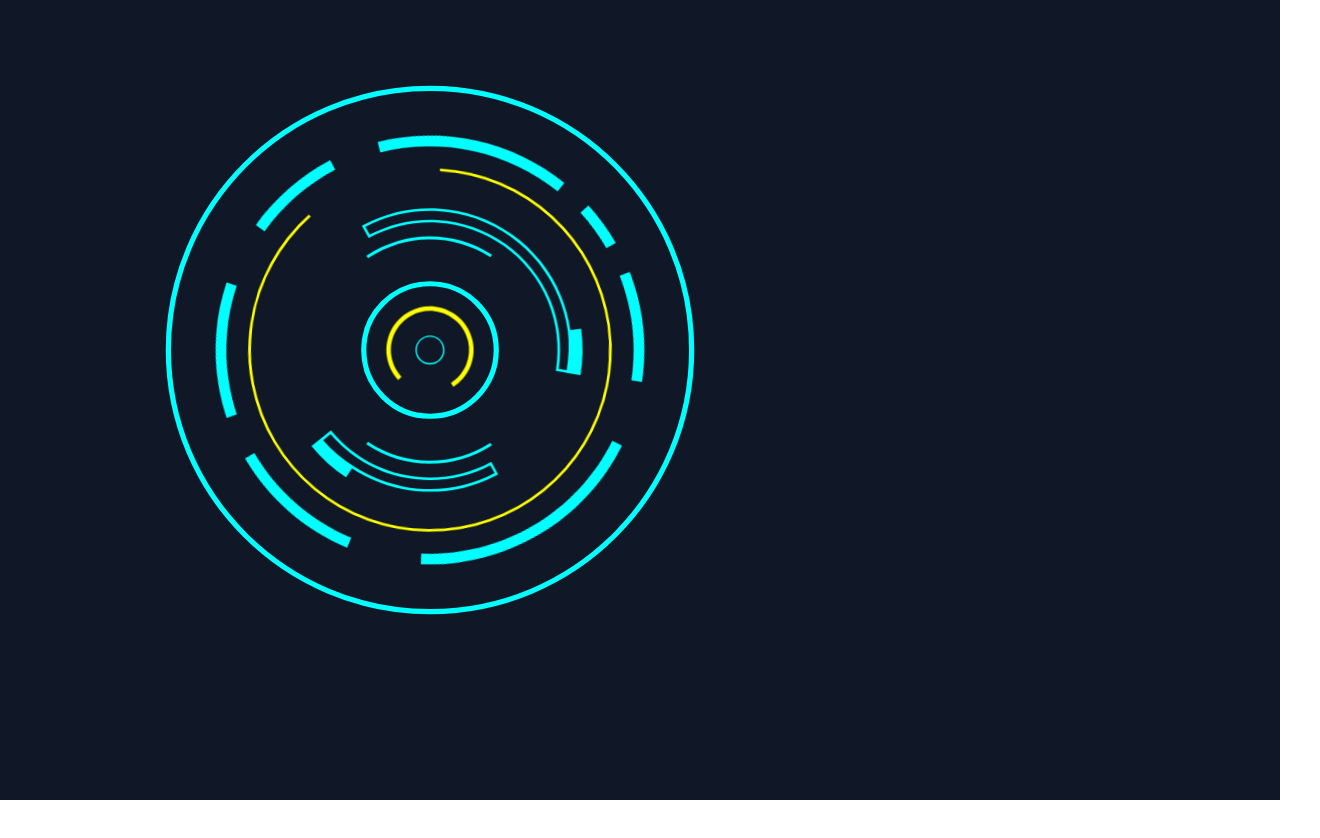
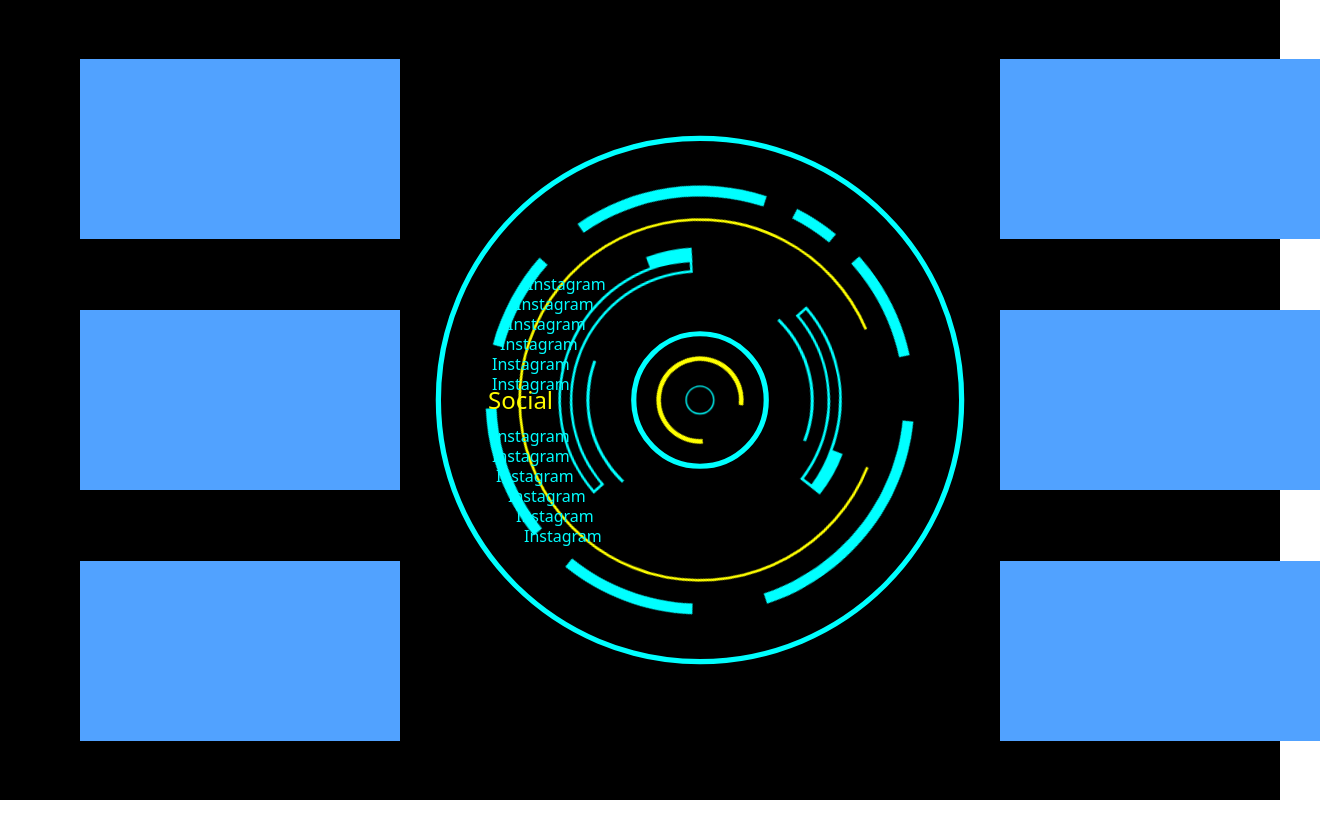
Before and after one commit to manjeetexe/HackathonSTJHON, a React (Vite) app in the folder Client/: page / in a window 1280 px wide. Shown: the top 838 px of the page, 1320 px wide, since content can reach past the window. Before the commit the page ends 800 px from the top, so only its background shows below. Built offline with nearby package versions, Linux system fonts and the light colour scheme.

Commit message:
UI updated

```diff
--- a/Client/src/App.jsx
+++ b/Client/src/App.jsx
@@ -4,22 +4,44 @@
 const App = () => {
   return (
     <>
-    <div className="h-screen w-screen bg-gray-900 px-20 ">
-      <div className="flex justify-between items-center">
-      {/* <div className='flex justify-evenly h-screen flex-col gap-3'>
+    <div className="h-screen w-screen bg-black  px-20 ">
+
+      <div className="flex justify-between relative items-center">
+
+      <div className='flex justify-evenly h-screen flex-col gap-3'>
           <div className='bg-blue-400 h-45 w-80'></div>
           <div className='bg-blue-400 h-45 w-80'></div>
+
           <div className='bg-blue-400 h-45 w-80'></div>
-        </div> */}
+        </div>
+        <div className='absolute  top-[34vh] z-10 -left-17'>
+          <h1 className='absolute text-[#02fdff] hover:text-[#fffb00] left-129'>Instagram</h1>
+          <h1 className=' absolute top-5 text-[#02fdff] hover:text-[#fffb00] left-126'>Instagram</h1>
+          <h1 className='absolute  text-[#02fdff] top-10 hover:text-[#fffb00] left-124'>Instagram</h1>
+          <h1 className=' absolute top-15 text-[#02fdff] hover:text-[#fffb00] left-122'>Instagram</h1>
+          <h1 className='absolute text-[#02fdff] top-20 hover:text-[#fffb00]  left-120'>Instagram</h1>
+          <h1 className=' absolute top-25 text-[#02fdff] hover:text-[#fffb00] left-120'>Instagram</h1>
+        </div>
+        <h1 className='text-2xl text-[#fffb00] z-10 hover:text-[#fffb00] absolute left-102'>Social</h1>
+        <div className='absolute  z-10 hover:text-[#fffb00] bottom-[47vh] -left-15'>
+          <h1 className='absolute text-[#02fdff] hover:text-[#fffb00]  left-118'>Instagram</h1>
+          <h1 className=' absolute top-5 text-[#02fdff]  hover:text-[#fffb00] left-118'>Instagram</h1>
+          <h1 className='absolute text-[#02fdff] top-10 hover:text-[#fffb00] left-119'>Instagram</h1>
+          <h1 className=' absolute top-15 text-[#02fdff] hover:text-[#fffb00] left-122'>Instagram</h1>
+          <h1 className='absolute text-[#02fdff] top-20 hover:text-[#fffb00] left-124'>Instagram</h1>
+          <h1 className=' absolute top-25 text-[#02fdff] hover:text-[#fffb00] left-126'>Instagram</h1>
+        </div>
+
 
         <Core />
 
 
-        {/* <div className='flex justify-evenly h-screen flex-col gap-3'>
+
+        <div className='flex justify-evenly h-screen flex-col gap-3'>
           <div className='bg-blue-400 h-45 w-80'></div>
           <div className='bg-blue-400 h-45 w-80'></div>
           <div className='bg-blue-400 h-45 w-80'></div>
-        </div> */}
+        </div>
 
       </div>
     </div>
--- a/Client/src/Components/Core.tsx
+++ b/Client/src/Components/Core.tsx
@@ -4,7 +4,7 @@
 const Loader = () => {
   return (
     <StyledWrapper>
-      <div className="svg-frame ">
+      <div className="svg-frame relative">
       <svg width="900" height="900" viewBox="0 0 344 344">
         <g id="out1">
           <path d="M72 172C72 116.772 116.772 72 172 72C227.228 72 272 116.772 272 172C272 227.228 227.228 272 172 272C116.772 272 72 227.228 72 172ZM197.322 172C197.322 158.015 185.985 146.678 172 146.678C158.015 146.678 146.678 158.015 146.678 172C146.678 185.985 158.015 197.322 172 197.322C185.985 197.322 197.322 185.985 197.322 172Z" />
@@ -55,8 +55,8 @@
 
   .svg-frame {
     position: relative;
-    width: 700px; /* Increased from 300px */
-    height: 700px; /* Increased from 300px */
+    width: 600px; /* Increased from 300px */
+    height: 600px; /* Increased from 300px */
     transform-style: preserve-3d;
     display: flex;
     justify-content: center;
--- a/Client/src/index.css
+++ b/Client/src/index.css
@@ -9,7 +9,3 @@
     background-size: 55px 55px;
   }
 }
-
-
-
-/* From Uiverse.io by adamgiebl */
```
